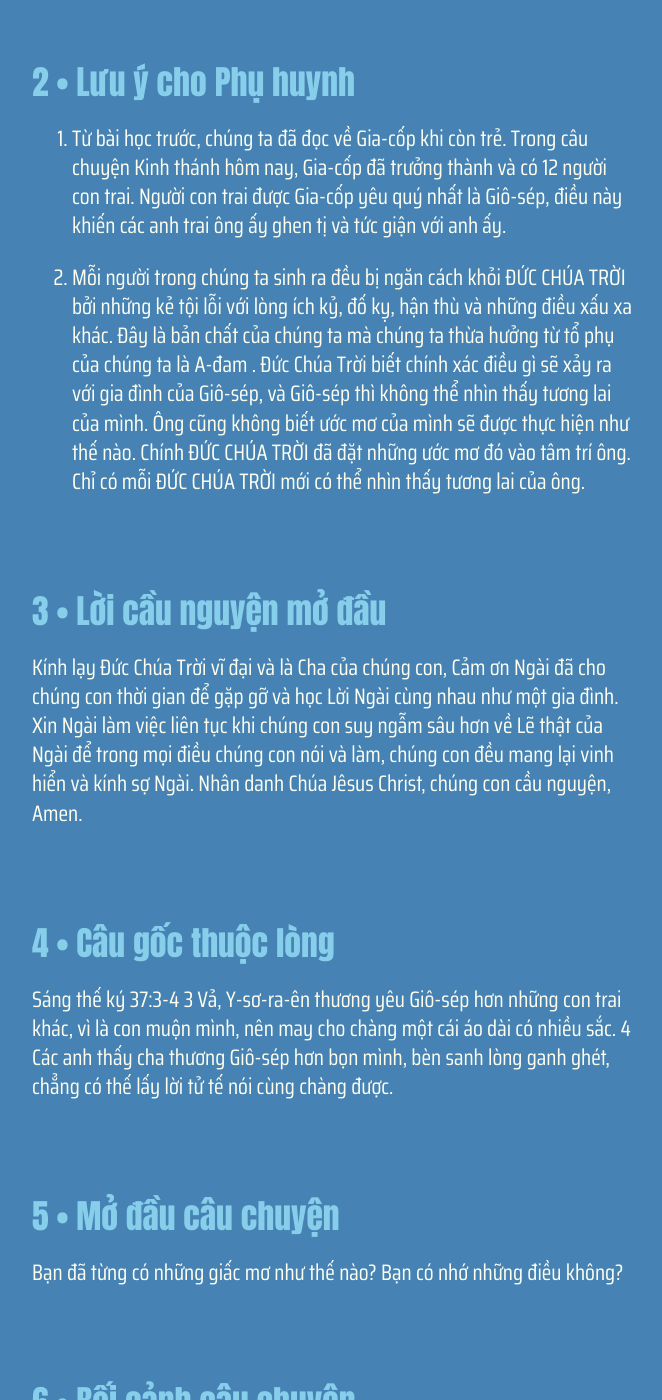
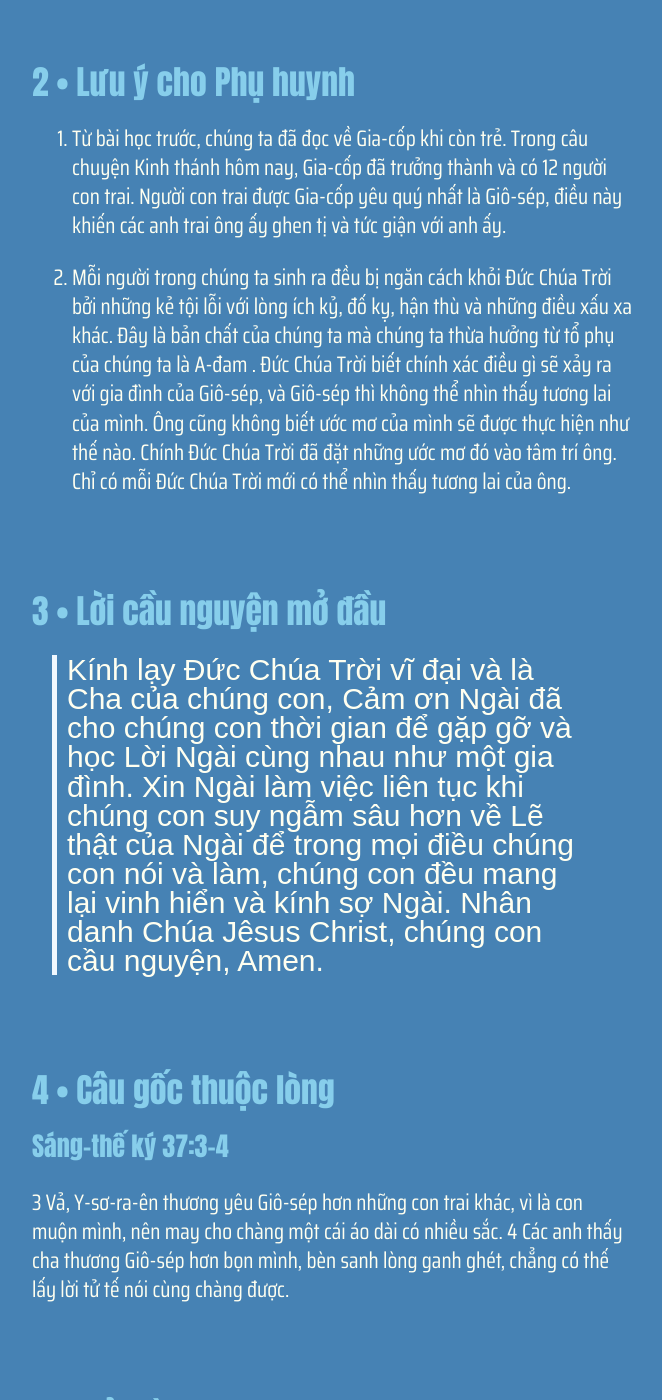
Before and after one commit to GospelTrust/LGS, a Jekyll site: the page built from docs/content/_vi/19-2.md, in a window 1280 px wide and 1400 px high, scrolled down 975 px. Shown: the whole window, without its empty margins (308-970 px from the left). Built offline with Jekyll 4.4.1, drawn with Linux system fonts in a browser that asks for light colours; some web fonts are replaced; some of the changed text lies outside the part shown.

Commit message:
Update: w19d2

```diff
--- a/docs/content/_vi/19-2.md
+++ b/docs/content/_vi/19-2.md
@@ -1,8 +1,8 @@
 ---
 week: 19
 day: 2
-title: 'GIẤC MƠ VÀ ÁO CHOÀNG MÀU SẮC CỦA GIÔ-SẾP'
-bible: 'Sáng thế ký 37:1-8'
+title: 'Giấc mơ và áo choàng màu sắc của Giô-sếp'
+bible: 'Sáng-thế ký 37:1-8'
 layout: lesson
 ---
 
@@ -10,32 +10,33 @@
 {% include lesson/section.html index=1 %}
 - Cho trẻ em học rằng Đức Chúa Trời biết tương lai của con người
 - Cho trẻ biết rằng đố kỵ, giận dữ và hận thù đi đôi với nhau và sẽ dẫn đến hận thù nhiều hơn.
-- Cho trẻ em thấy rằng đố kỵ và hận thù không phải của ĐỨC CHÚA TRỜI. Khuynh hướng đố kỵ và đầy thù hận này là kết quả của bản chất tội lỗi mà tất cả chúng ta đã thừa hưởng từ tổ phụ A-đam.
+- Cho trẻ em thấy rằng đố kỵ và hận thù không phải của Đức Chúa Trời. Khuynh hướng đố kỵ và đầy thù hận này là kết quả của bản chất tội lỗi mà tất cả chúng ta đã thừa hưởng từ tổ phụ A-đam.
 
 
 {% include lesson/section.html index=2 %}
  1. Từ bài học trước, chúng ta đã đọc về Gia-cốp khi còn trẻ. Trong câu chuyện Kinh thánh hôm nay, Gia-cốp đã trưởng thành và có 12 người con trai. Người con trai được Gia-cốp yêu quý nhất là Giô-sép, điều này khiến các anh trai ông ấy ghen tị và tức giận với anh ấy.
 
-2. Mỗi người trong chúng ta sinh ra đều bị ngăn cách khỏi ĐỨC CHÚA TRỜI bởi những kẻ tội lỗi với lòng ích kỷ, đố kỵ, hận thù và những điều xấu xa khác. Đây là bản chất của chúng ta mà chúng ta thừa hưởng từ tổ phụ của chúng ta là A-đam .
-Đức Chúa Trời biết chính xác điều gì sẽ xảy ra với gia đình của Giô-sép, và  Giô-sép thì không thể nhìn thấy tương lai của mình. Ông cũng không biết ước mơ của mình sẽ được thực hiện như thế nào. Chính ĐỨC CHÚA TRỜI đã đặt những ước mơ đó vào tâm trí ông. Chỉ có mỗi ĐỨC CHÚA TRỜI mới có thể nhìn thấy tương lai của ông.
+2. Mỗi người trong chúng ta sinh ra đều bị ngăn cách khỏi Đức Chúa Trời bởi những kẻ tội lỗi với lòng ích kỷ, đố kỵ, hận thù và những điều xấu xa khác. Đây là bản chất của chúng ta mà chúng ta thừa hưởng từ tổ phụ của chúng ta là A-đam .
+Đức Chúa Trời biết chính xác điều gì sẽ xảy ra với gia đình của Giô-sép, và Giô-sép thì không thể nhìn thấy tương lai của mình. Ông cũng không biết ước mơ của mình sẽ được thực hiện như thế nào. Chính Đức Chúa Trời đã đặt những ước mơ đó vào tâm trí ông. Chỉ có mỗi Đức Chúa Trời mới có thể nhìn thấy tương lai của ông.
 
 
 
 {% include lesson/section.html index=3 %}
-Kính lạy Đức Chúa Trời vĩ đại và là Cha của chúng con, Cảm ơn Ngài đã cho chúng con thời gian để gặp gỡ và học Lời Ngài cùng nhau như một gia đình. Xin Ngài làm việc liên tục khi chúng con suy ngẫm sâu hơn về Lẽ thật của Ngài để trong mọi điều chúng con nói và làm, chúng con đều mang lại vinh hiển và kính sợ Ngài. Nhân danh Chúa Jêsus Christ, chúng con cầu nguyện, Amen.
+> Kính lạy Đức Chúa Trời vĩ đại và là Cha của chúng con, Cảm ơn Ngài đã cho chúng con thời gian để gặp gỡ và học Lời Ngài cùng nhau như một gia đình. Xin Ngài làm việc liên tục khi chúng con suy ngẫm sâu hơn về Lẽ thật của Ngài để trong mọi điều chúng con nói và làm, chúng con đều mang lại vinh hiển và kính sợ Ngài. Nhân danh Chúa Jêsus Christ, chúng con cầu nguyện, Amen.
 
 
 {% include lesson/section.html index=4 %}
-Sáng thế ký 37:3-4
+### Sáng-thế ký 37:3-4
  3 Vả, Y-sơ-ra-ên thương yêu Giô-sép hơn những con trai khác, vì là con muộn mình, nên may cho chàng một cái áo dài có nhiều sắc. 4 Các anh thấy cha thương Giô-sép hơn bọn mình, bèn sanh lòng ganh ghét, chẳng có thế lấy lời tử tế nói cùng chàng được.
 
 
 {% include lesson/section.html index=5 %}
-Bạn đã từng có những giấc mơ như thế nào? Bạn có nhớ những điều không?
+Bạn đã từng có những giấc mơ như thế nào?
+Bạn có nhớ những điều không?
 
 
 {% include lesson/section.html index=6 %}
-Trong câu chuyện Kinh thánh này , Giô-sếp thật vinh dự khi nhận được một chiếc áo khoác đặc biệt từ người cha. Hầu hết trong thời gian đó, Chiếc áo thường được trao cho người con trai trưởng vì người ấy có một vị trí đặc biệt trong gia đình.
+Trong câu chuyện Kinh Thánh này , Giô-sếp thật vinh dự khi nhận được một chiếc áo khoác đặc biệt từ người cha. Hầu hết trong thời gian đó, Chiếc áo thường được trao cho người con trai trưởng vì người ấy có một vị trí đặc biệt trong gia đình.
 
 
 {% include lesson/section.html index=7 %}
```
Also changed, not shown: other parts of docs/content/_vi/19-2.md (+3 -2 lines).
